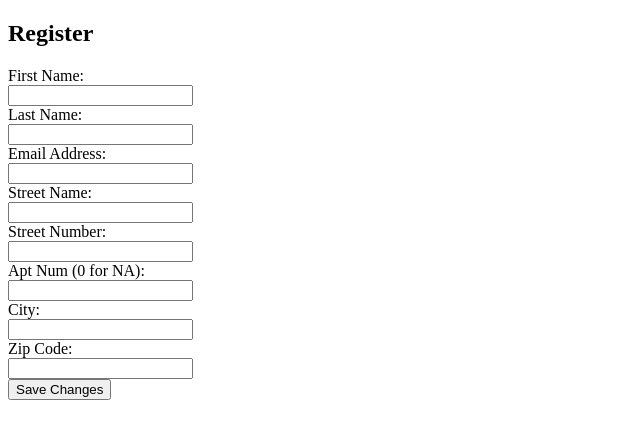
After one commit to SunCh1p/Database-Project, a Flask app: page /Profile in a window 1280 px wide. The commit adds this page. Shown: the top 439 px of the page, without its empty margins (0-640 px from the left). Run offline with Flask 3, Linux system fonts and the light colour scheme; the visitor is signed in with stand-in values (Sample User, id 1); some libraries are stand-ins or nearby versions.

Commit message:
new code

```diff
--- a/Flask/app.py
+++ b/Flask/app.py
@@ -70,6 +70,43 @@ def catalog():
     data = cursor.fetchall()
     cursor.close()
     return render_template('catalog.html', Products=data)
+
+@app.route('/Profile', methods=['GET', 'POST'])
+def Profile():
+    msg=''
+    if('loggedin') in session:
+        current_customerID = session['id']
+        if request.method == 'POST':
+            first_name = request.form['first_name']
+            last_name = request.form['last_name']
+            street = request.form['street']
+            street_num = request.form['street_num']
+            apt_num = request.form['apt_num']
+            city = request.form['city']
+            zip_code = request.form['zip_code']
+            email=request.form['email']
+            cursor=mysql.connection.cursor(MySQLdb.cursors.DictCursor)
+            #cursor.execute('INSERT INTO customer VALUES (%s, %s, %s, %s, %s, %s, %s, %s, %s)', (current_username, first_name, last_name, email, street_num, street,
+            #apt_num, city, zip_code, ))
+            cursor.execute("""INSERT INTO customer (customer_ID, FirstName, LastName, email, street_number, street_name, apt_num, city, zip_code)
+                              VALUES (%s, %s, %s, %s, %s, %s, %s, %s, %s)
+                              ON DUPLICATE KEY UPDATE
+                              FirstName = VALUES(FirstName),
+                              LastName = VALUES(LastName),
+                              email = VALUES(email),
+                              street_number = VALUES(street_number),
+                              street_name = VALUES(street_name),
+                              apt_num = VALUES(apt_num),
+                              city = VALUES(city),
+                              zip_code = VALUES(zip_code)""",
+                           (current_customerID, first_name, last_name, email, street_num, street, apt_num, city, zip_code))
+            mysql.connection.commit()
+            msg = 'You have successfully changed your profile information'
+            cursor.close()
+
+        return render_template('profilein.html')
+    else:
+        return redirect(url_for('login'))
 
 
 @app.route('/cart', methods=['GET', 'POST'])
--- a/Flask/templates/index.html
+++ b/Flask/templates/index.html
@@ -18,7 +18,7 @@
                     <li><i class="fa fa-caret-down arrow-btn" aria-hidden="true"></i></li>
                     <li>
                         <ul class="drop-down">
-                            <li><a href = "./" class="regisButton">Profile</a></li>
+                            <li><a href = "./Profile" class="regisButton">Profile</a></li>
                             <li><a href = "./payment" class="regisButton">Payment Info</a></li>
                             <li><a href = "./" class="regisButton">Order History</a></li>
                             <li><a href = "./logout" class="regisButton">Logout</a></li>
--- /dev/null
+++ b/Flask/templates/profilein.html
@@ -0,0 +1,38 @@
+
+<!DOCTYPE html>
+<html lang="en">
+<head>
+    <meta charset="UTF-8">
+    <meta name="viewport" content="width=device-width, initial-scale=1.0">
+    <title>Register Page</title>
+</head>
+<body>
+<!--Display User Data -> give them a means to change their data-->
+<h2>Register</h2>
+
+<form action="/Profile" method="post">
+    <label for="first_name">First Name:</label><br>
+    <input type="text" id="first_name" name="first_name" required><br>
+    <label for="last_name">Last Name:</label><br>
+    <input type = "text" id="last_name" name="last_name" required><br>
+    <label for="email">Email Address:</label><br>
+    <input type="email" id="email" name="email" required><br>
+    <label for="street">Street Name:</label><br>
+    <input type="text" id="street" name="street" required><br>
+    <label for="street_num">Street Number:</label><br>
+    <input type="number" id="street_num" name="street_num" required><br>
+    <label for="apt_num">Apt Num (0 for NA):</label><br>
+    <input type="number" id="apt_num" name="apt_num" required><br>
+    <label for="city">City:</label><br>
+    <input type="text" id="city" name="city" required><br>
+    <label for="zip_code">Zip Code:</label><br>
+    <input type="number" id="zip_code" name="zip_code" required><br>
+
+    {%if error%}
+    <p>{{error}}</p>
+    {%endif%}
+    <input type="submit" value="Save Changes">
+</form>
+
+</body>
+</html>
```
